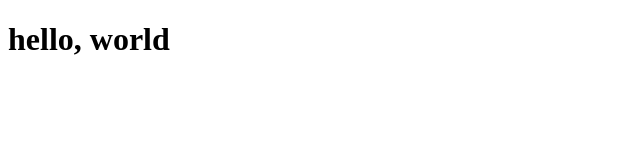
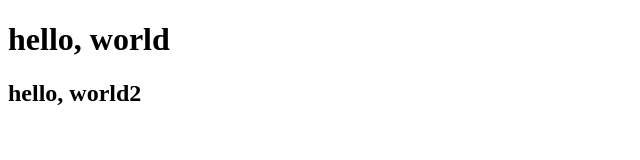
Before and after one commit to gitprime1/hello, a plain HTML site: page hello.html in a window 1280 px wide. Shown: the whole page, without its empty margins (0-640 px from the left). Drawn offline with Linux system fonts and the light colour scheme.

Commit message:
added second heading

```diff
--- a/hello.html
+++ b/hello.html
@@ -8,5 +8,6 @@
 </head>
 <body>
    <h1>hello, world</h1>
+    <h2>hello, world2</h1>
 </body>
 </html>
```
